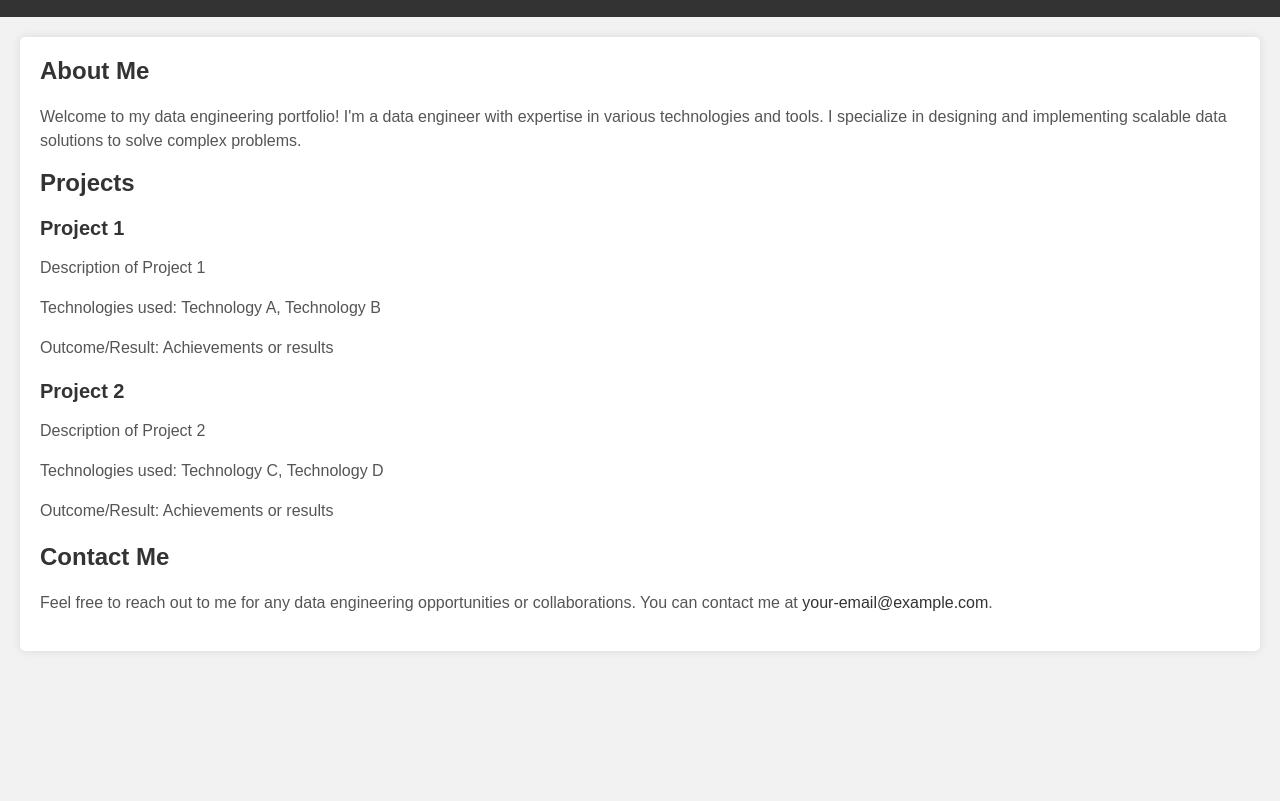
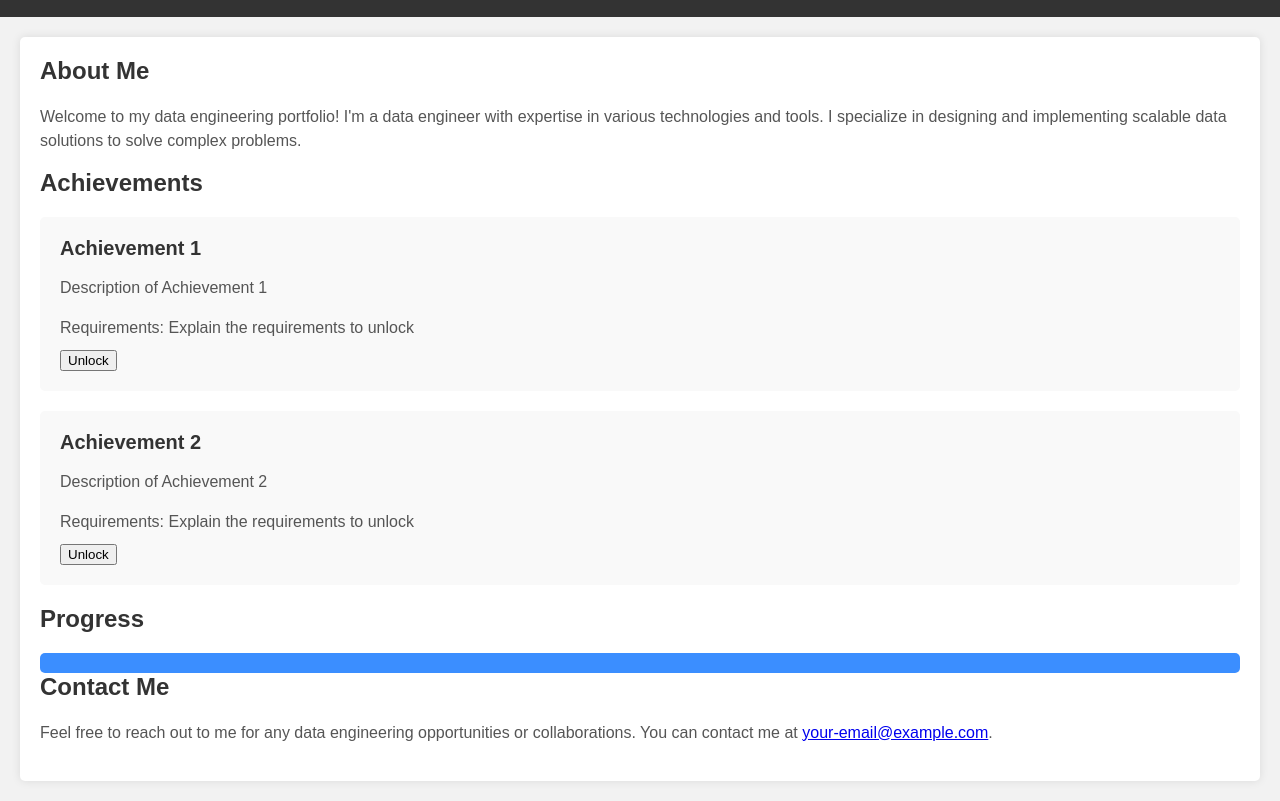
Before and after one commit to monishagali257/monishagali257.github.io, a plain HTML site: page index.html in a window 1280 px wide. Shown: the part 57-858 px from the top of the page. Before the commit the page ends 800 px from the top, so only its background shows below. Drawn offline with Linux system fonts and the light colour scheme.

Commit message:
Update index.html

```diff
--- a/index.html
+++ b/index.html
@@ -38,22 +38,55 @@
       color: #555;
       line-height: 1.5;
     }
-    .project {
+    .achievement {
       margin-bottom: 20px;
+      padding: 20px;
+      background-color: #f9f9f9;
+      border-radius: 5px;
     }
-    .project h3 {
+    .achievement h3 {
       margin: 0;
       font-size: 20px;
       color: #333;
     }
-    a {
-      color: #333;
-      text-decoration: none;
+    .achievement p {
+      margin-bottom: 10px;
     }
-    a:hover {
-      text-decoration: underline;
+    .achievement img {
+      max-width: 100px;
+      margin-right: 10px;
+    }
+    .progress-bar {
+      width: 100%;
+      background-color: #f2f2f2;
+      height: 20px;
+      border-radius: 5px;
+      overflow: hidden;
+    }
+    .progress-bar-fill {
+      height: 100%;
+      background-color: #3b8eff;
+      transition: width 0.5s ease-in-out;
+    }
+    .hidden-content {
+      display: none;
     }
   </style>
+  <script>
+    function unlockAchievement(achievementId) {
+      const achievement = document.getElementById(achievementId);
+      const hiddenContent = achievement.querySelector('.hidden-content');
+      const progressBarFill = document.getElementById('progress-bar-fill');
+
+      hiddenContent.style.display = 'block';
+      achievement.classList.add('unlocked');
+
+      const achievementsUnlocked = document.querySelectorAll('.achievement.unlocked').length;
+      const progressPercentage = (achievementsUnlocked / 6) * 100; // Update the denominator as per your total achievements count
+
+      progressBarFill.style.width = progressPercentage + '%';
+    }
+  </script>
 </head>
 <body>
   <header>
@@ -65,19 +98,30 @@
       Welcome to my data engineering portfolio! I'm a data engineer with expertise in various technologies and tools. I specialize in designing and implementing scalable data solutions to solve complex problems.
     </p>
 
-    <h2>Projects</h2>
-    <div class="project">
-      <h3>Project 1</h3>
-      <p>Description of Project 1</p>
-      <p>Technologies used: Technology A, Technology B</p>
-      <p>Outcome/Result: Achievements or results</p>
+    <h2>Achievements</h2>
+    <div class="achievement" id="achievement1">
+      <h3>Achievement 1</h3>
+      <p>Description of Achievement 1</p>
+      <p>Requirements: Explain the requirements to unlock</p>
+      <button onclick="unlockAchievement('achievement1')">Unlock</button>
+      <div class="hidden-content">
+        <p>Additional information or unlocked content for Achievement 1</p>
+      </div>
     </div>
 
-    <div class="project">
-      <h3>Project 2</h3>
-      <p>Description of Project 2</p>
-      <p>Technologies used: Technology C, Technology D</p>
-      <p>Outcome/Result: Achievements or results</p>
+    <div class="achievement" id="achievement2">
+      <h3>Achievement 2</h3>
+      <p>Description of Achievement 2</p>
+      <p>Requirements: Explain the requirements to unlock</p>
+      <button onclick="unlockAchievement('achievement2')">Unlock</button>
+      <div class="hidden-content">
+        <p>Additional information or unlocked content for Achievement 2</p>
+      </div>
+    </div>
+
+    <h2>Progress</h2>
+    <div class="progress-bar">
+      <div class="progress-bar-fill" id="progress-bar-fill"></div>
     </div>
 
     <h2>Contact Me</h2>
```
